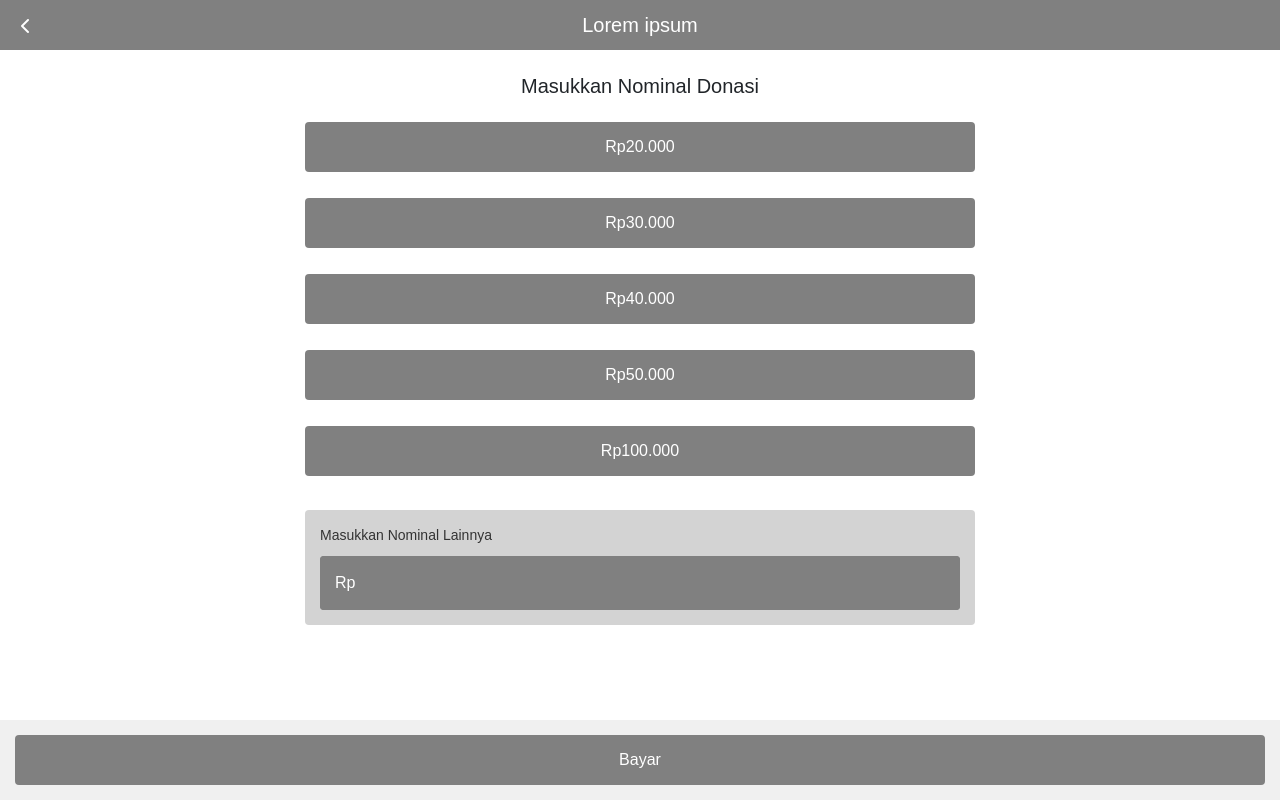
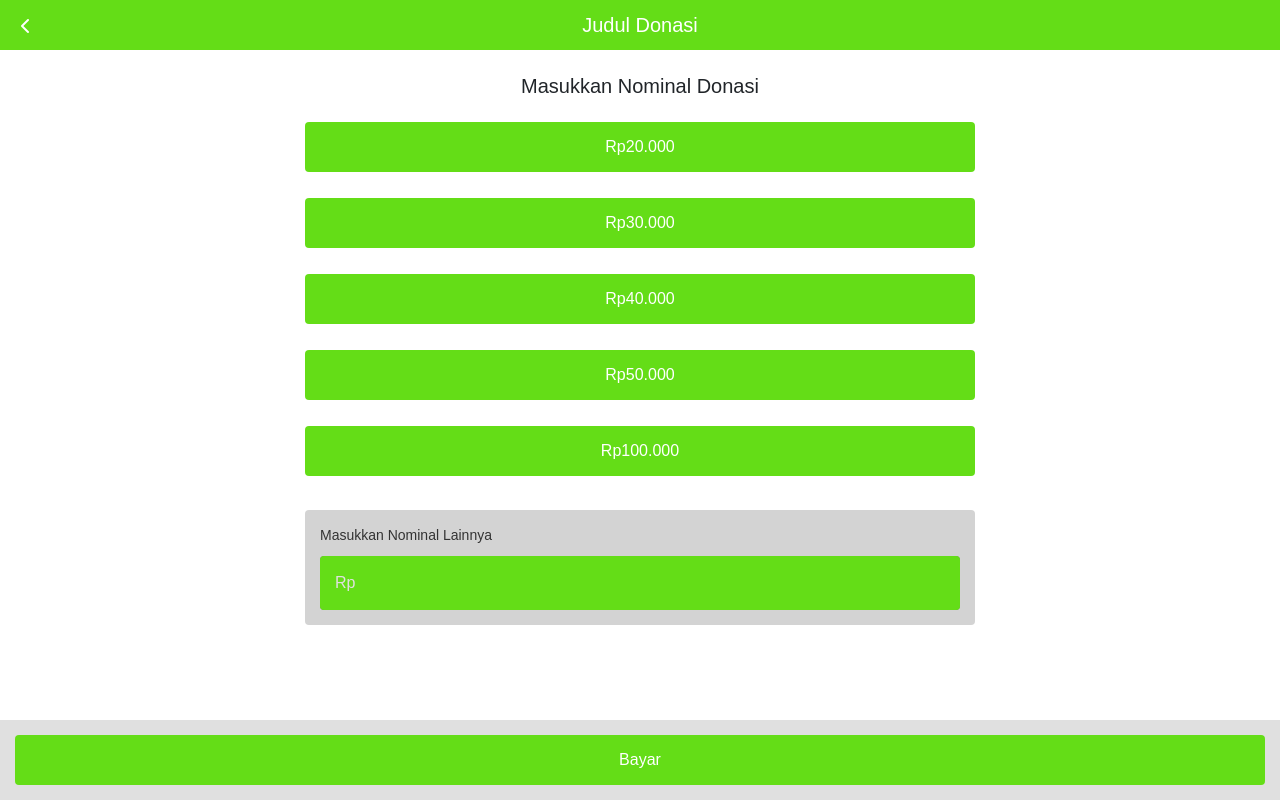
Before and after one commit to dirgaydtm/Sharelight, a plain HTML site: page payment.html in a window 1280 px wide. Drawn offline with nearby package versions, Linux system fonts and the light colour scheme.

Commit message:
payment.html

```diff
--- a/payment.html
+++ b/payment.html
@@ -15,7 +15,7 @@
         }
 
         .header {
-            background-color: #808080;
+            background-color: #64DD17;
             height: 50px;
             display: flex;
             align-items: center;
@@ -28,7 +28,7 @@
         }
 
         .donation-btn {
-            background-color: #808080;
+            background-color: #64DD17;
             color: white;
             border: none;
             border-radius: 4px;
@@ -43,7 +43,7 @@
         }
 
         .donation-btn:hover {
-            background-color: #707070;
+            background-color: #E0E0E0;
         }
 
         .custom-amount {
@@ -68,8 +68,8 @@
         }
 
         .input-prefix {
-            background-color: #808080;
-            color: white;
+            background-color: #64DD17;
+            color: #E0E0E0;
             padding: 15px;
             display: flex;
             align-items: center;
@@ -80,8 +80,8 @@
         .custom-input {
             flex: 1;
             border: none;
-            background-color: #808080;
-            color: white;
+            background-color: #64DD17;
+            color: #E0E0E0;
             padding: 15px;
             outline: none;
         }
@@ -92,11 +92,11 @@
             left: 0;
             right: 0;
             padding: 15px;
-            background-color: #f0f0f0;
+            background-color: #E0E0E0;
         }
 
         .payment-btn {
-            background-color: #808080;
+            background-color: #64DD17;
             color: white;
             border: none;
             border-radius: 4px;
@@ -116,7 +116,7 @@
         <div class="position-absolute top-0 start-0">
             <a href="info.html" class="btn btn-link text-white m-2 back-button"><i class="fas fa-chevron-left"></i></a>
         </div>
-        <h5 class="mb-0">Lorem ipsum</h5>
+        <h5 class="mb-0">Judul Donasi</h5>
     </div>
 
     <!-- Form Donasi -->
```
